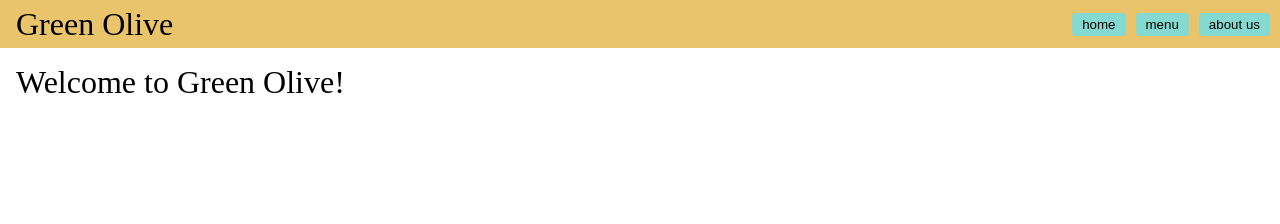
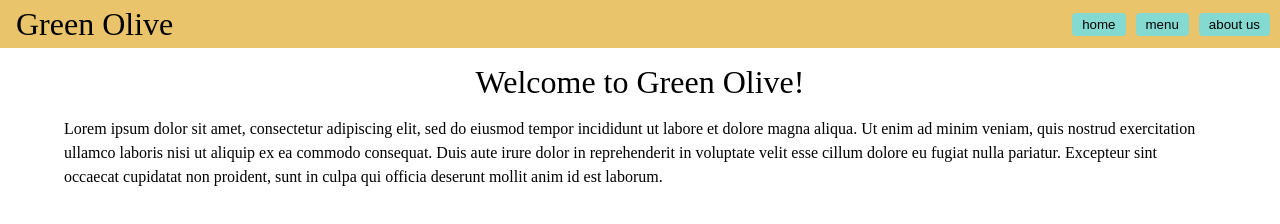
Before and after one commit to brandhawa99/restaurant_page, a website built with webpack: page dist/index.html in a window 1280 px wide. Built offline with nearby package versions, Linux system fonts and the light colour scheme.

Commit message:
need to add text and some basic css

```diff
--- a/src/aboutUs.js
+++ b/src/aboutUs.js
@@ -8,6 +8,7 @@ function about(){
     const review = document.createElement('li');
 
     title.classList.add('title');
+    footer.classList.add('container')
 
     title.textContent = "About Us";
     phone.textContent = "Phone# 123-132-1234";
--- a/src/home.js
+++ b/src/home.js
@@ -1,8 +1,18 @@
 export function home(){
     const container = document.createElement('div');
     const title = document.createElement('div');
+    const intro = document.createElement('div');
+
     title.textContent = "Welcome to Green Olive!";
+    intro.textContent = "Lorem ipsum dolor sit amet, consectetur adipiscing elit, sed do eiusmod tempor incididunt ut labore et dolore magna aliqua. Ut enim ad minim veniam, quis nostrud exercitation ullamco laboris nisi ut aliquip ex ea commodo consequat. Duis aute irure dolor in reprehenderit in voluptate velit esse cillum dolore eu fugiat nulla pariatur. Excepteur sint occaecat cupidatat non proident, sunt in culpa qui officia deserunt mollit anim id est laborum."
+
     title.classList.add('title');
+    container.classList.add('container')
+    intro.classList.add('intro');
+
+
     container.appendChild(title);
+    container.appendChild(intro);
+
     return container
 }
--- a/src/menu.js
+++ b/src/menu.js
@@ -8,6 +8,7 @@ export function menu(){
 
     title.textContent = "Menu"
     title.classList.add('title');
+    container.classList.add('container')
 
 
     app.textContent = "peanuts \n cucumber \n white bread with butter \n"
--- a/src/style.css
+++ b/src/style.css
@@ -9,6 +9,8 @@ body {
   justify-content: space-between;
   height: 3rem;
   box-sizing: border-box;
+  width: 100vw;
+  min-width: 410px;
 }
 .title {
   font-size: xx-large;
@@ -30,3 +32,14 @@ button:hover {
   background-color: #4aaca0;
   transition: background-color 0.5s ease;
 }
+.container {
+  display: flex;
+  align-items: center;
+  justify-content: center;
+  flex-direction: column;
+  width: 100vw;
+}
+.intro {
+  width: 90vw;
+  line-height: 1.5;
+}
```
Also changed, not shown: dist/main.js.
